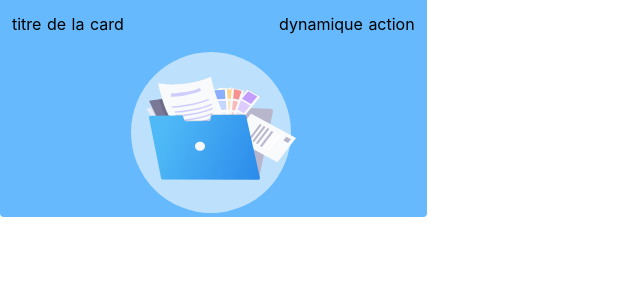
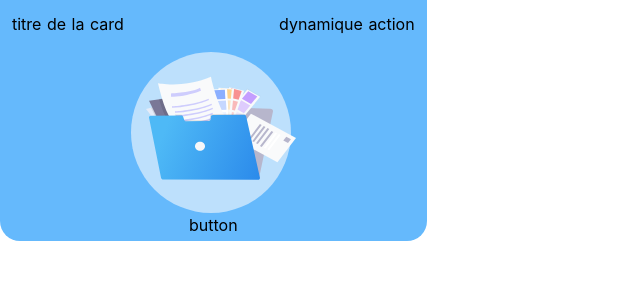
Before and after one commit to antoineLZCH/devlab-elearning-front, a Nuxt app: page / in a window 1280 px wide. Shown: the top 300 px of the page, without its empty margins (0-640 px from the left). Built offline with nearby package versions, Linux system fonts and the light colour scheme.

Commit message:
menuBouton added

```diff
--- /dev/null
+++ b/components/MenuBoutonComponent.vue
@@ -0,0 +1,32 @@
+<template>
+  <div>
+   <button :style="{color: activecolor}" class="block m-auto w-full" :class="{rounded:rounded}"  >
+       <slot name="icon" class="p-3"></slot>
+   </button>
+  </div>
+</template>
+
+<script lang="ts">
+export default {
+    props: {
+        rounded: {rounded:Boolean, default: 'square' },
+        icon:String,
+        activecolor:String
+    },
+    data() {
+        return {
+         activecolor: 'red'
+        }
+    },
+
+}
+</script>
+
+<style>
+.square{
+    border-radius: unset
+}
+.rounded{
+    border-radius: 20px
+}
+</style>
--- a/pages/index.vue
+++ b/pages/index.vue
@@ -1,25 +1,34 @@
 <template>
   <CardComponent card='titre de la card'>
-    <div slot="action">
-      <p class="p-3">{{action}}</p>
+    <div slot="action" class="flex">
+      <span :style="{color:tqt}" class="p-3">{{action}}</span>
     </div>
     <div slot="content">
       <img src="../assets/folder.svg" alt="icon_folder">
+    <MenuBoutonComponent>
+        <span slot="icon">{{icon}}</span>
+    </MenuBoutonComponent>
     </div>
+    <br>
 
   </CardComponent>
+
 </template>
 
 <script>
 import CardComponent from '~/components/CardComponent.vue'
+import MenuBoutonComponent from '~/components/MenuBoutonComponent.vue'
 
 export default {
   components: {
-    CardComponent
+    CardComponent,
+    MenuBoutonComponent
   },
   data() {
     return {
       action: 'dynamique action',
+      rounded: true,
+      icon: 'button'
     }
   },
 }
```
